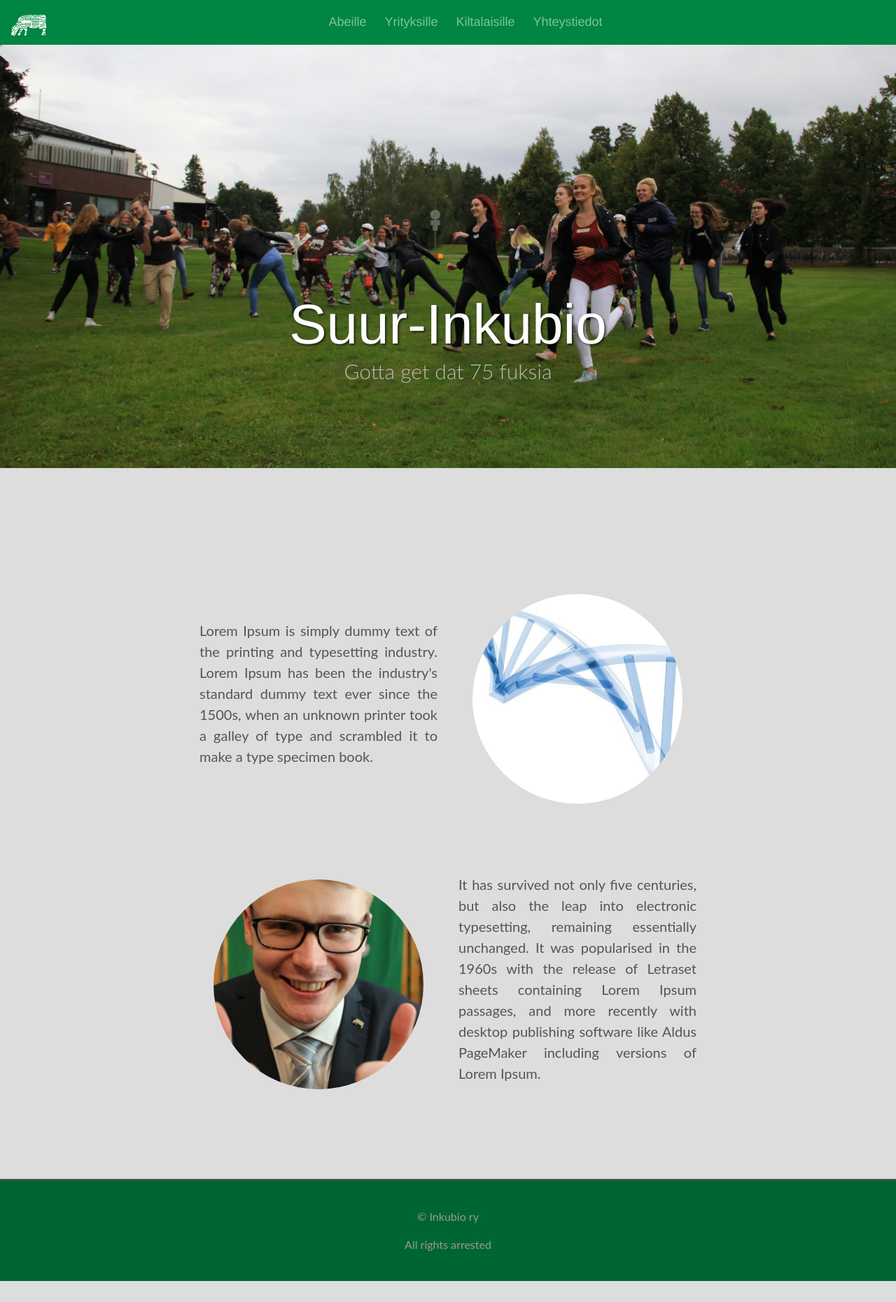
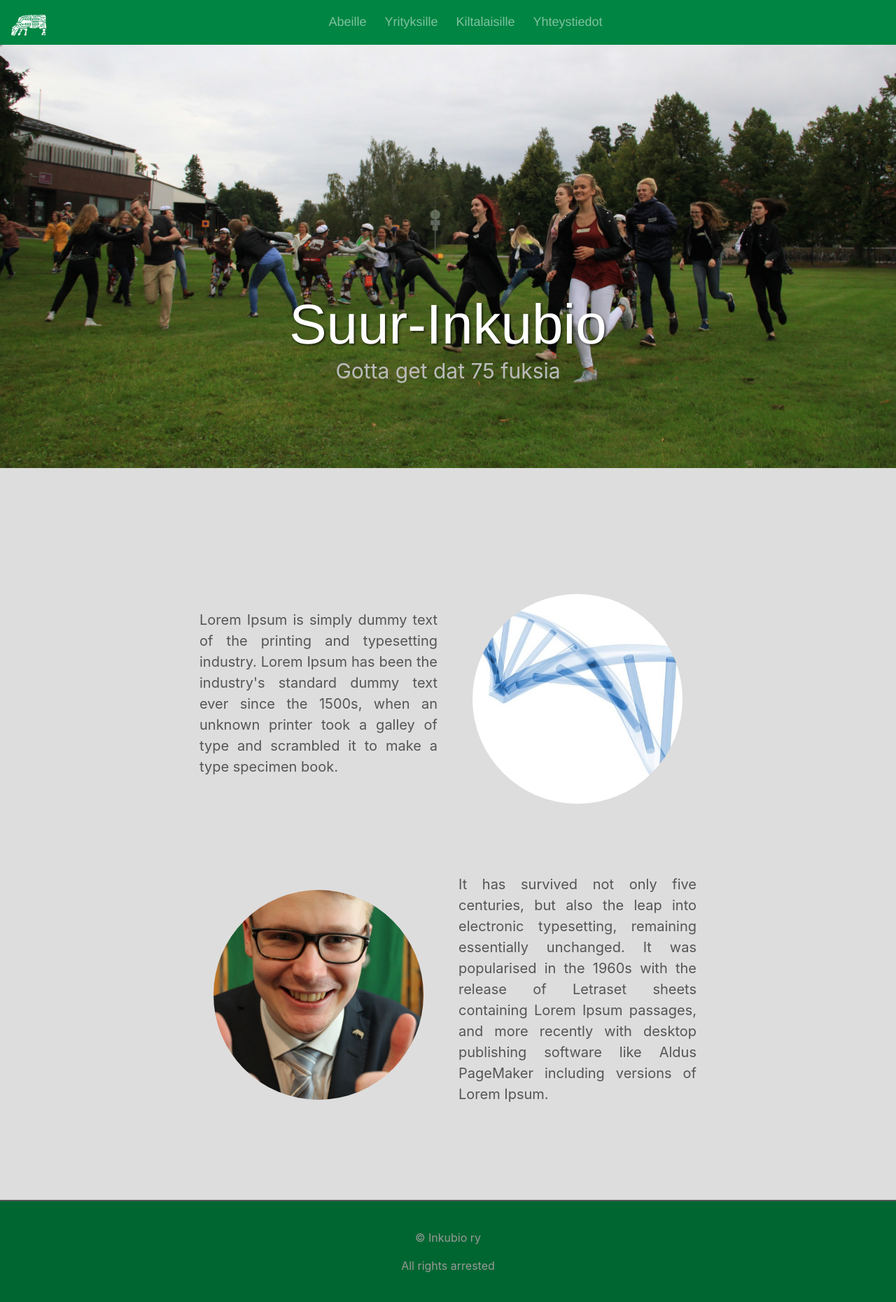
Before and after one commit to Jonesus/suur-inkubio, a WordPress theme: template index.php in a window 1280 px wide. Shown: the whole page at 70% size. Before the commit the page ends 1831 px from the top, so only its background shows below. Run offline with PHP 8.4 and a stand-in for WordPress, Linux system fonts and the light colour scheme; the site name, menu and one post (Sample post) are stand-ins, and other content is empty; some libraries are stand-ins or nearby versions.

Commit message:
More css refactoring

```diff
--- a/assets/css/front.css
+++ b/assets/css/front.css
@@ -2,10 +2,6 @@
  * Globals
  */
 
-body {
-  font-family: "Lato","Helvetica Neue",Helvetica,Arial,sans-serif;
-  color: #333;
-}
 
 h1, .h1,
 h2, .h2,
--- a/content.php
+++ b/content.php
@@ -2,11 +2,9 @@
 <div class="page-section bg-image" style="background-image: url(<?php bloginfo('template_directory');?>/assets/images/frontpage/etu.jpg);">
 
   <div class="row">
-    <div class="col-lg-12">
-      <div class="title-text text-center">
-        <h1 class="blog-title">Suur-Inkubio</h1>
-        <p class="lead ingress-text">Gotta get dat 75 fuksia</p>
-      </div>
+    <div class="col-lg-12 title-text text-center">
+      <h1>Suur-Inkubio</h1>
+      <p class="ingress-text">Gotta get dat 75 fuksia</p>
     </div>
   </div>
 
```
